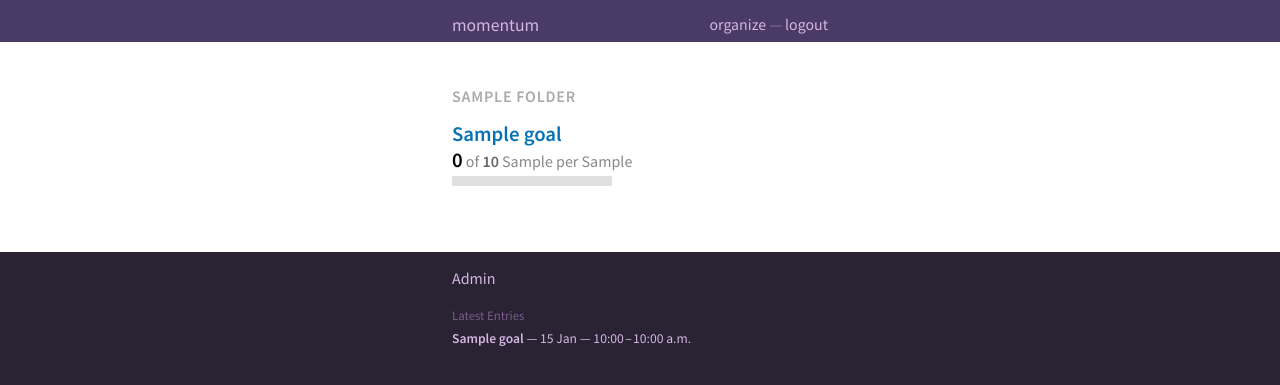
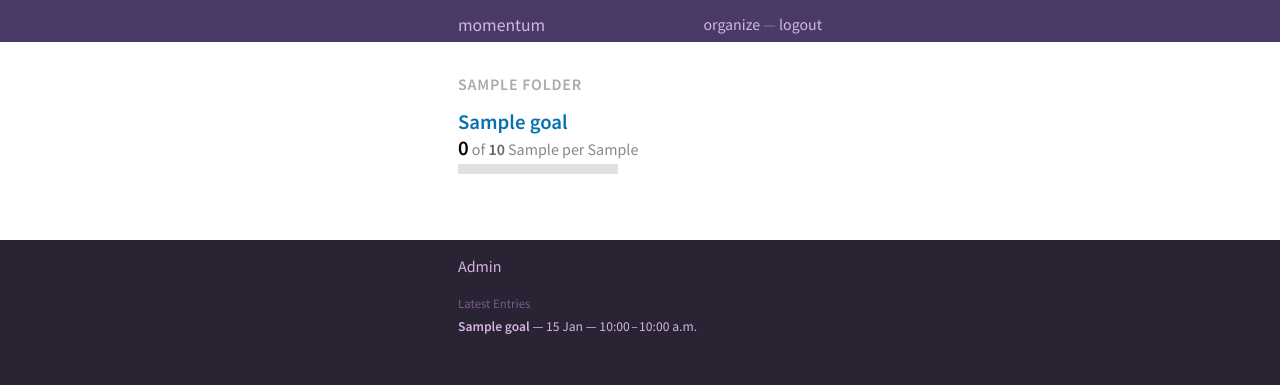
Before and after one commit to mod2/momentum, a Django app: page / in a window 1280 px wide. Shown: the top 385 px of the page. Run offline with Django 3.2, Linux system fonts and the light colour scheme; a user stored in the database is signed in; tables that the repository leaves empty hold one stand-in row (values such as "Sample post"); some libraries are stand-ins or nearby versions.

Commit message:
Fixes some style issues

```diff
--- a/momentum/static/style.css
+++ b/momentum/static/style.css
@@ -7,8 +7,8 @@
 .container {
 	max-width: 400px;
 	margin: 0px auto;
-	padding-left: 12px;
-	padding-right: 12px;
+	padding-left: 18px;
+	padding-right: 18px;
 }
 
 body {
@@ -27,9 +27,7 @@ header h1 {
 	font-weight: normal;
 	margin: 0px auto;
 	max-width: 400px;
-	padding: 12px;
-	padding-bottom: 6px;
-	padding-top: 14px;
+	padding: 14px 18px 6px;
 	position: relative;
 }
 
@@ -87,7 +85,11 @@ header h1 .controls a {
 	font-size: 1em;
 	font-weight: 600;
 	margin-bottom: 2px;
-	margin-top: 1.5em;
+	padding-top: .75em;
+}
+
+#content .goal-list + h2.folder-name {
+	padding-top: 2em;
 }
 
 
```
